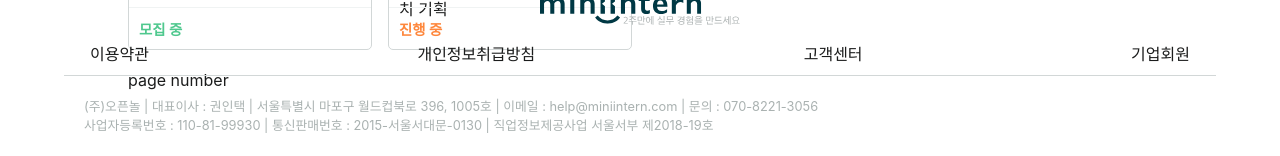
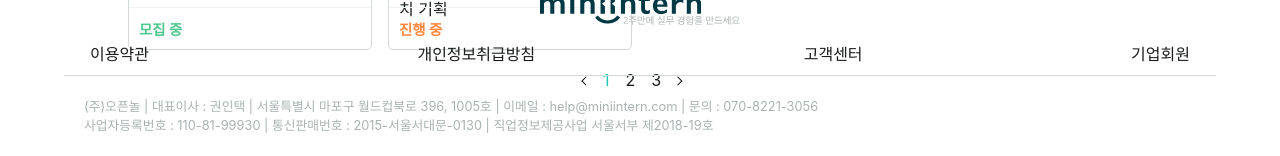
Before and after one commit to suhyeon1740/miniintern, a React (Create React App) app in the folder front/: page / in a window 1280 px wide. Shown: the part 596-752 px from the top of the page. Built offline with nearby package versions, Linux system fonts and the light colour scheme.

Commit message:
페이지네이션 css 작업

```diff
--- a/front/src/pages/projects/Projects.css
+++ b/front/src/pages/projects/Projects.css
@@ -92,6 +92,15 @@
 .end {
     color: #bdbab6;
 }
+.pagination {
+    text-align: center;
+}
+.pagination span {
+    margin-right: 1rem;
+}
+.pagination .active {
+    color: #1cc5b4;
+}
 @media (min-width:1024px) {
     .projects-list {
         grid-template-columns: repeat(4, 1fr);
--- a/front/src/pages/projects/Projects.js
+++ b/front/src/pages/projects/Projects.js
@@ -33,7 +33,13 @@ const Projects = () => {
                         )
                     }
                 </div>
-                <div>page number</div>
+                <div className="pagination">
+                    <span><svg width="6" height="10" xmlns="http://www.w3.org/2000/svg"><path d="M5.354 1.354a.5.5 0 0 0-.708-.708L.293 5l4.353 4.354a.5.5 0 0 0 .708-.708L1.707 5l3.647-3.646z"></path></svg></span>
+                    <span className="active">1</span>
+                    <span>2</span>
+                    <span>3</span>
+                    <span><svg width="6" height="10" xmlns="http://www.w3.org/2000/svg"><path d="M.44 8.646a.5.5 0 0 0 .706.708L5.5 5 1.146.646a.5.5 0 0 0-.707.708L4.086 5 .439 8.646z"></path></svg></span>
+                </div>
             </section>
         </main>
     )
```
